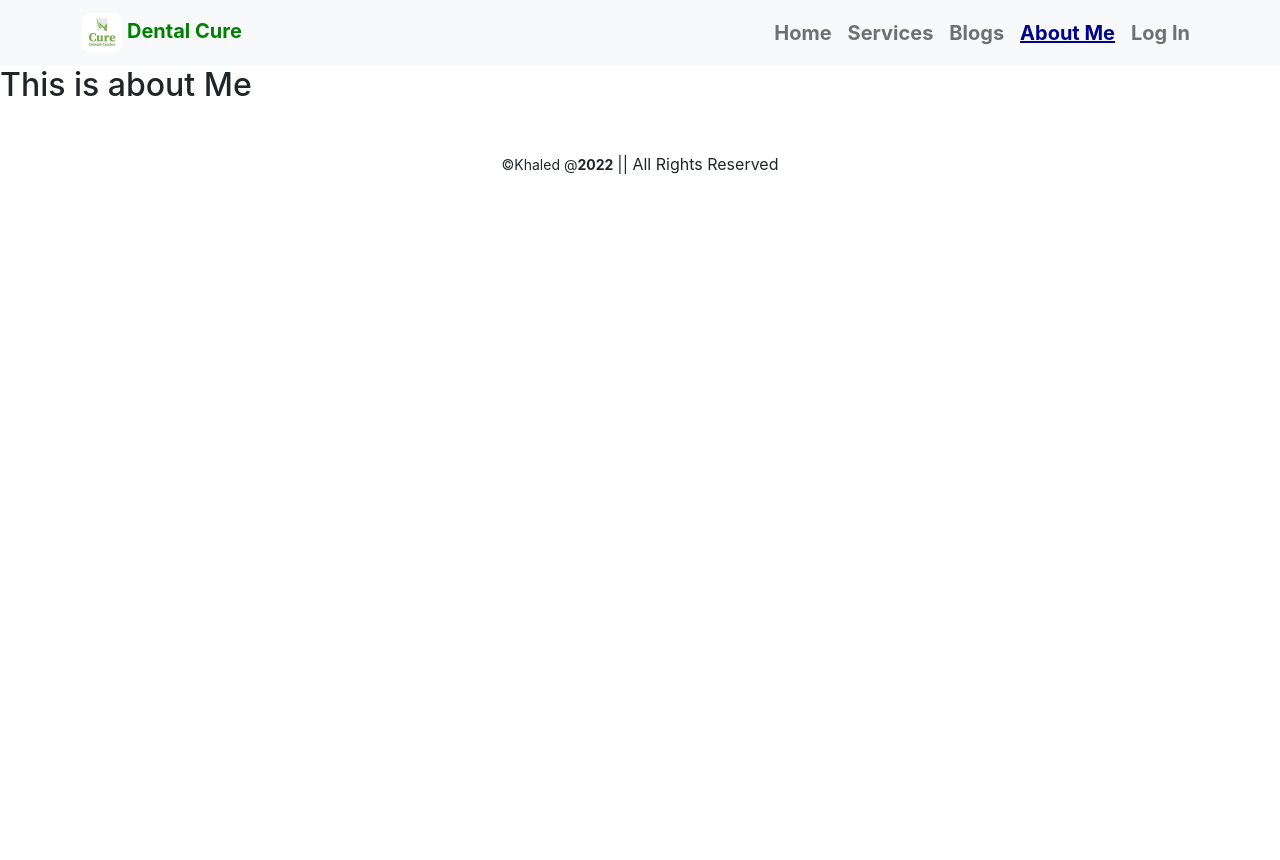
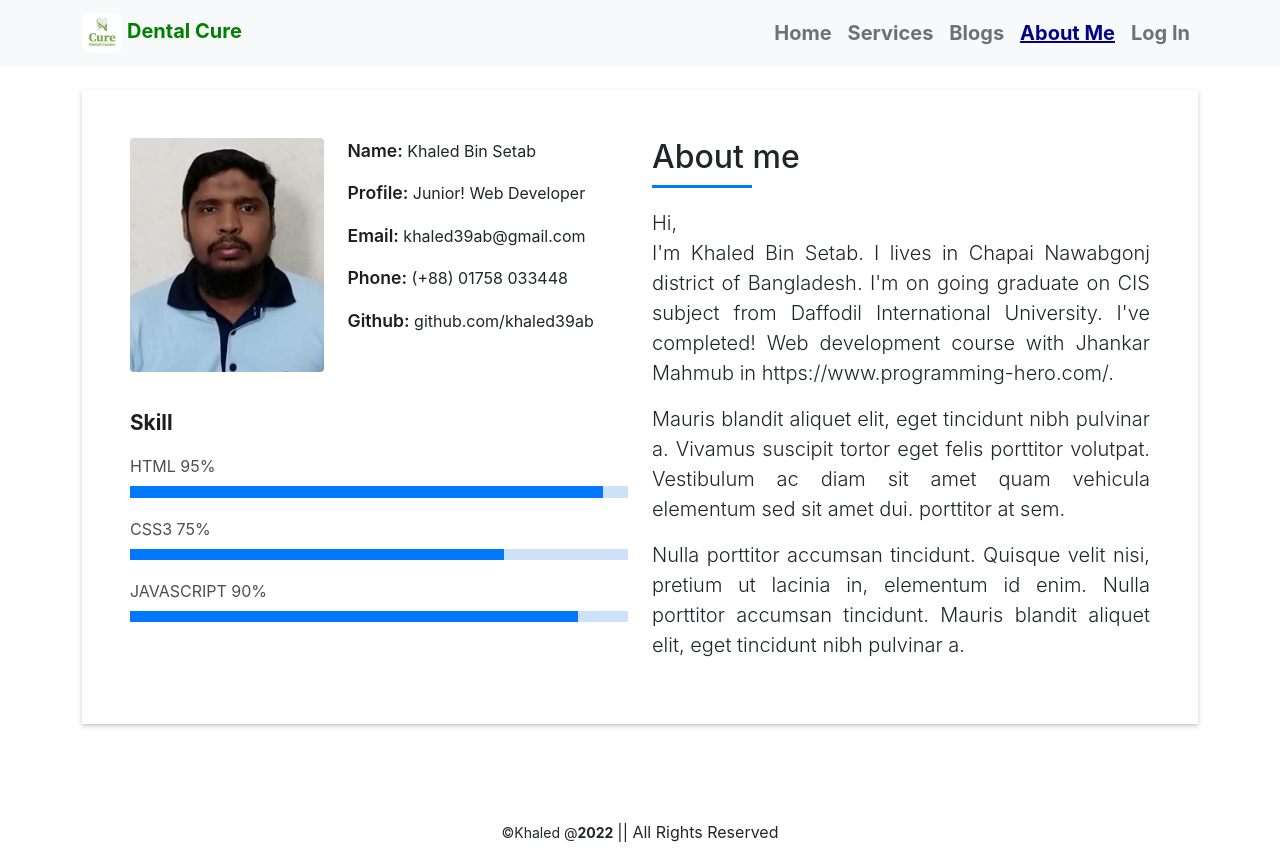
Before and after one commit to khaled39ab/Dental-Cure-Independent-Service-Provider, a React (Create React App) app: page /aboutMe in a window 1280 px wide. Before the commit the page ends 800 px from the top, so only its background shows below. Built offline with nearby package versions, Linux system fonts and the light colour scheme; no server answers.

Commit message:
make a component about me

```diff
--- /dev/null
+++ b/src/Pages/AboutMe/AboutMe.css
@@ -0,0 +1,65 @@
+.box-shadow-full {
+    padding: 3rem 1.25rem;
+    position: relative;
+    background-color: #fff;
+    margin-bottom: 3rem;
+    z-index: 2;
+    box-shadow: 0 1px 1px 0 rgba(0, 0, 0, 0.06), 0 2px 5px 0 rgba(0, 0, 0, 0.2);
+}
+
+@media (min-width: 768px) {
+    .box-shadow-full {
+      padding: 3rem;
+    }
+}
+
+.skill span {
+    color: #4e4e4e;
+}
+
+.skill-info{
+    font-weight: 700;
+    color: #1e1e1e;
+    font-size: 1.3rem;
+    margin-top: 35px;
+}
+
+.skill .progress {
+    background-color: #cde1f8;
+    margin: 0.5rem 0 1.2rem 0;
+    border-radius: 0;
+    height: 0.7rem;
+}
+
+.skill .progress .progress-bar {
+    height: 0.7rem;
+    background-color: #0078ff;
+}
+
+.about-info {
+    font-weight: 600;
+    color: #1e1e1e;
+    font-size: 1.1rem;
+}
+
+.about-me {
+    margin-bottom: 2rem;
+}
+
+.about-me-sec p{
+    text-align: justify;
+}
+
+.title-about-me {
+    font-size: 2rem;
+    position: relative;
+}
+
+.title-about-me:before {
+    content: "";
+    position: absolute;
+    height: 3px;
+    background-color: #0078ff;
+    width: 100px;
+    bottom: -12px;
+}
--- a/src/Pages/AboutMe/AboutMe.js
+++ b/src/Pages/AboutMe/AboutMe.js
@@ -1,9 +1,74 @@
 import React from 'react';
+import me from '../../images/khaled.png'
+import './AboutMe.css'
 
 const AboutMe = () => {
     return (
-        <div>
-            <h2>This is about Me</h2>
+        <div className="container pt-4">
+            <div className="row">
+                <div className="col-sm-12">
+                    <div className="box-shadow-full">
+                        <div className="row">
+                            <div className="col-md-6">
+                                <div className="row">
+                                    <div className="col-sm-6 col-md-5">
+                                        <div>
+                                            <img className='img-fluid rounded' src={me} alt="" />
+                                        </div>
+                                    </div>
+                                    <div className="col-sm-6 col-md-7">
+                                        <div>
+                                            <p><span className="about-info">Name: </span> <span>Khaled Bin Setab</span></p>
+                                            <p><span className="about-info">Profile: </span> <span>Junior! Web Developer</span></p>
+                                            <p><span className="about-info">Email: </span> <span>khaled39ab@gmail.com</span></p>
+                                            <p><span className="about-info">Phone: </span> <span>(+88) 01758 033448</span></p>
+                                            <p><span className="about-info">Github: </span> <span>github.com/khaled39ab</span></p>
+                                        </div>
+                                    </div>
+                                </div>
+                                <div class="skill">
+                                    <p class="skill-info">Skill</p>
+                                    <span>HTML</span> <span class="pull-right">95%</span>
+                                    <div class="progress">
+                                        <div class="progress-bar" role="progressbar" style={{width: '95%'}} aria-valuenow="95" aria-valuemin="0" aria-valuemax="100"></div>
+                                    </div>
+                                    <span>CSS3</span> <span class="pull-right">75%</span>
+                                    <div class="progress">
+                                        <div class="progress-bar" role="progressbar" style={{width: '75%'}} aria-valuenow="75" aria-valuemin="0" aria-valuemax="100"></div>
+                                    </div>
+                                    <span>JAVASCRIPT</span> <span class="pull-right">90%</span>
+                                    <div class="progress">
+                                        <div class="progress-bar" role="progressbar" style={{width: '90%'}} aria-valuenow="90" aria-valuemin="0" aria-valuemax="100"></div>
+                                    </div>
+                                </div>
+                            </div>
+                            <div className="col-md-6">
+                                <div className="about-me-sec pt-4 pt-md-0">
+                                    <div className="about-me">
+                                        <h5 className="title-about-me">
+                                            About me
+                                        </h5>
+                                    </div>
+                                    <p className="lead">
+                                        Hi, <br />
+                                        I'm Khaled Bin Setab. I lives in Chapai Nawabgonj district of Bangladesh. I'm on going graduate on CIS subject from Daffodil International University. I've completed! Web development course with Jhankar Mahmub in https://www.programming-hero.com/.
+                                    </p>
+                                    <p className="lead">
+                                        Mauris blandit aliquet elit, eget tincidunt nibh pulvinar a. Vivamus suscipit tortor eget felis
+                                        porttitor volutpat. Vestibulum
+                                        ac diam sit amet quam vehicula elementum sed sit amet dui. porttitor at sem.
+                                    </p>
+                                    <p className="lead">
+                                        Nulla porttitor accumsan tincidunt. Quisque velit nisi, pretium ut lacinia in, elementum id enim.
+                                        Nulla porttitor accumsan
+                                        tincidunt. Mauris blandit aliquet elit, eget tincidunt nibh pulvinar a.
+                                    </p>
+                                </div>
+                            </div>
+                        </div>
+                    </div>
+                </div>
+            </div>
         </div>
     );
 };
--- a/src/Pages/Blogs/Blogs.js
+++ b/src/Pages/Blogs/Blogs.js
@@ -121,7 +121,6 @@ const Blogs = () => {
                 <h4 className='text-info mt-5 mb-3'>There are many services which Firebase provides, Most useful of them are:</h4>
                 <p><FontAwesomeIcon icon={faCircleCheck} /> Cloud Firestore.</p>
                 <p><FontAwesomeIcon icon={faCircleCheck} /> Cloud Functions.</p>
-                <p><FontAwesomeIcon icon={faCircleCheck} /> Authentication.</p>
                 <p><FontAwesomeIcon icon={faCircleCheck} /> Hosting.</p>
                 <p><FontAwesomeIcon icon={faCircleCheck} /> Cloud Storage.</p>
                 <p><FontAwesomeIcon icon={faCircleCheck} /> Google Analytics.</p>
```
Also changed, not shown: src/images/khaled.png (added).
